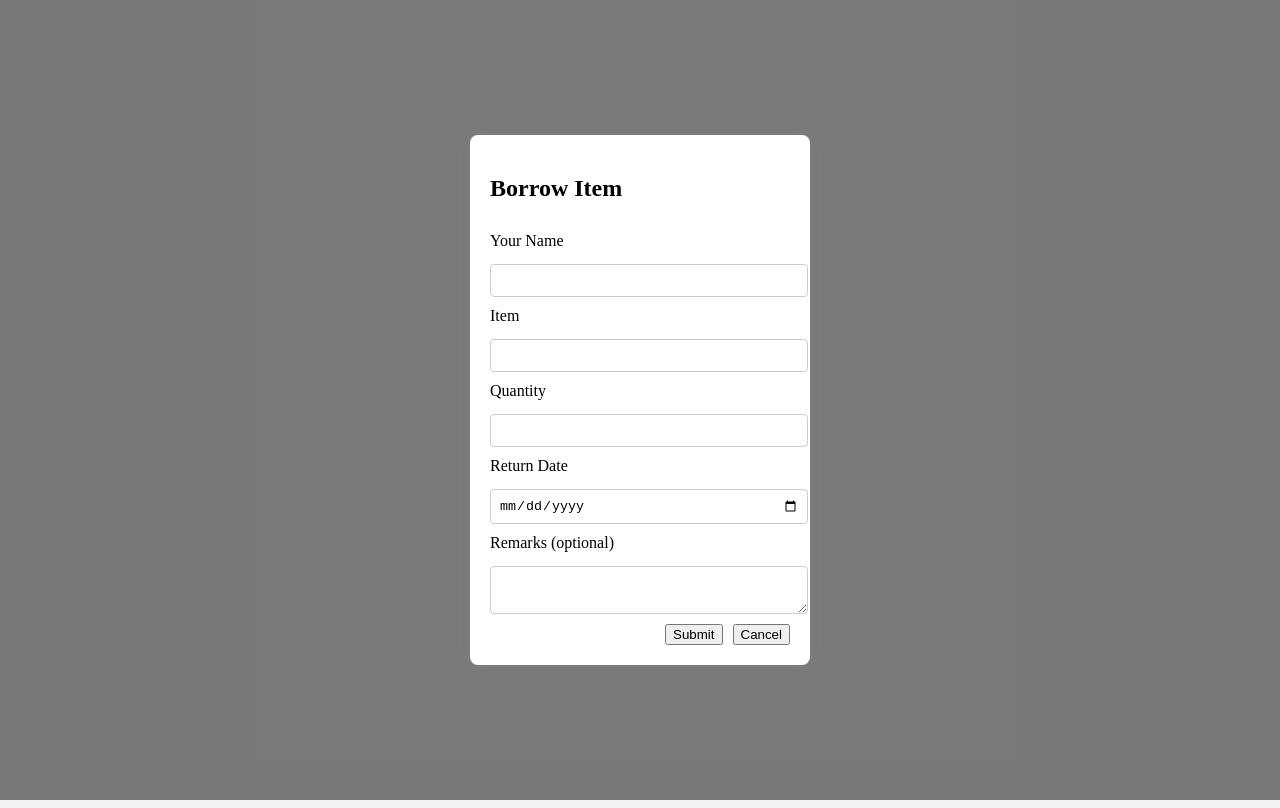
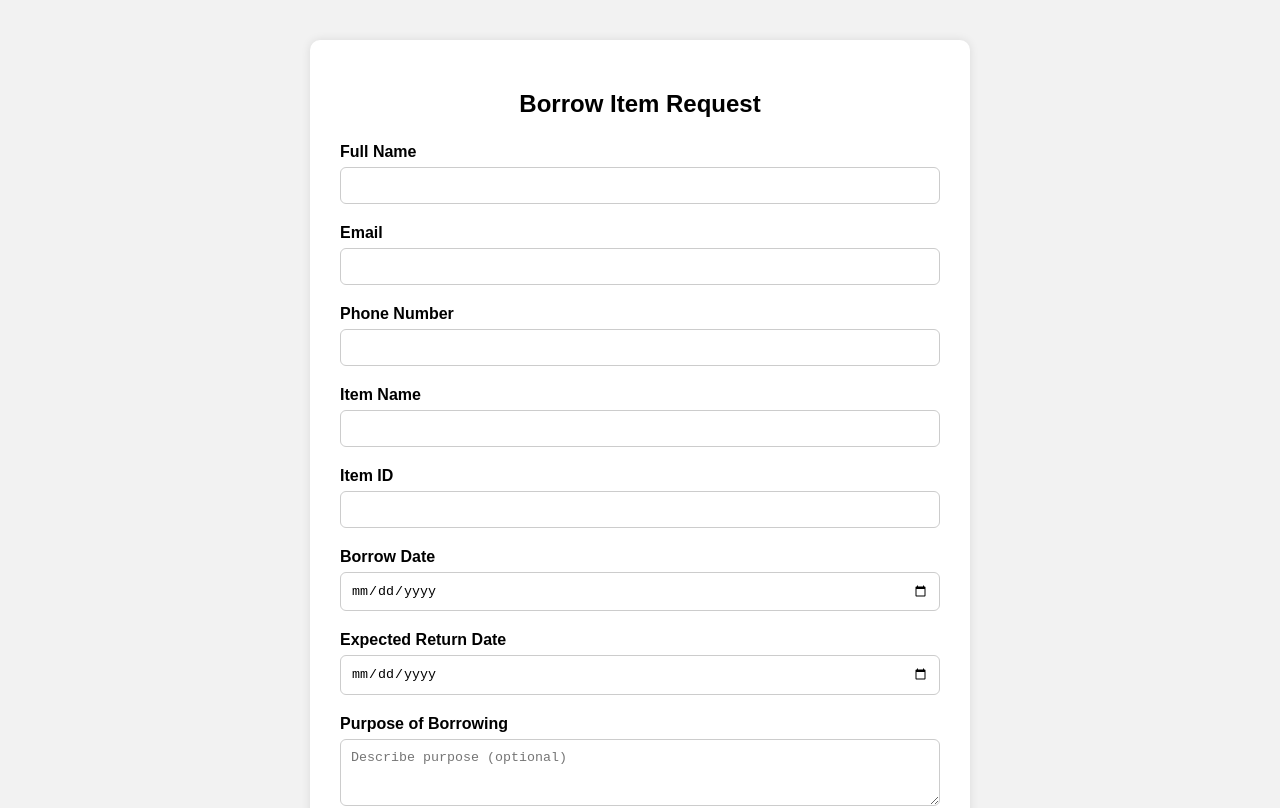
Before and after one commit to amrit-boro/Seller, a React (Vite) app: page /borrow/1 in a window 1280 px wide. Shown: the top 808 px of the page. Built offline with nearby package versions, Linux system fonts and the light colour scheme.

Commit message:
some features imple

```diff
--- a/src/features/Item/Borrow.jsx
+++ b/src/features/Item/Borrow.jsx
@@ -1,74 +1,269 @@
-import React, { useState } from "react";
-import { useSelector } from "react-redux";
-import { useLocation, useNavigate } from "react-router-dom";
+// import React, { useState } from "react";
+// import { useSelector } from "react-redux";
+// import { useLocation, useNavigate } from "react-router-dom";
+
+import { useState } from "react";
+
+// function Borrow() {
+//   const location = useLocation();
+//   const navigate = useNavigate();
+//   const username = useSelector((state) => state.user.username);
+//   const [showModal, setShowModal] = useState(false);
+//   const [formData, setFormData] = useState({
+//     name: "",
+//     quantity: "",
+//     returnDate: "",
+//     remarks: "",
+//   });
+//   const x = location.state;
+//   console.log(x);
+//   const { name } = location.state || {};
+
+//   const handleChange = (e) => {
+//     setFormData({ ...formData, [e.target.name]: e.target.value });
+//   };
+
+//   const handleSubmit = () => {
+//     // onSubmit(formData);
+//     setShowModal(false);
+//   };
+
+//   return (
+//     <>
+//       <div className="modal-overlay">
+//         <div className="modal-content">
+//           <h2>Borrow Item</h2>
+
+//           <label>Your Name</label>
+//           <input type="text" name="name" value={username} readOnly />
+
+//           <label>Item</label>
+//           <input type="text" value={name} readOnly />
+
+//           <label>Quantity</label>
+//           <input
+//             type="number"
+//             name="quantity"
+//             value={formData.quantity}
+//             onChange={handleChange}
+//           />
+
+//           <label>Return Date</label>
+//           <input
+//             type="date"
+//             name="returnDate"
+//             value={formData.returnDate}
+//             onChange={handleChange}
+//           />
+
+//           <label>Remarks (optional)</label>
+//           <textarea
+//             name="remarks"
+//             value={formData.remarks}
+//             onChange={handleChange}
+//           ></textarea>
+
+//           <div className="modal-buttons">
+//             <button onClick={handleSubmit}>Submit</button>
+//             <button onClick={() => navigate(-1)}>Cancel</button>
+//           </div>
+//         </div>
+//       </div>
+//     </>
+//   );
+// }
+
+// export default Borrow;
 
 function Borrow() {
-  const location = useLocation();
-  const navigate = useNavigate();
-  const username = useSelector((state) => state.user.username);
-  const [showModal, setShowModal] = useState(false);
   const [formData, setFormData] = useState({
-    name: "",
-    quantity: "",
+    fullName: "",
+    userId: "",
+    email: "",
+    phoneNumber: "",
+    organization: "",
+    itemName: "",
+    itemId: "",
+    category: "",
+    borrowDate: "",
     returnDate: "",
-    remarks: "",
+    purpose: "",
+    agreeTerms: false,
   });
-  const x = location.state;
-  console.log(x);
-  const { name } = location.state || {};
 
   const handleChange = (e) => {
-    setFormData({ ...formData, [e.target.name]: e.target.value });
+    const { name, value, type, checked } = e.target;
+    setFormData({
+      ...formData,
+      [name]: type === "checkbox" ? checked : value,
+    });
   };
 
-  const handleSubmit = () => {
-    // onSubmit(formData);
-    setShowModal(false);
+  const handleSubmit = (e) => {
+    e.preventDefault();
+    console.log("Borrow Request Submitted:", formData);
+    // You can add validation or send data to a server here
   };
 
   return (
-    <>
-      <div className="modal-overlay">
-        <div className="modal-content">
-          <h2>Borrow Item</h2>
+    <form style={styles.container} onSubmit={handleSubmit}>
+      <h2 style={styles.heading}>Borrow Item Request</h2>
 
-          <label>Your Name</label>
-          <input type="text" name="name" value={username} readOnly />
-
-          <label>Item</label>
-          <input type="text" value={name} readOnly />
-
-          <label>Quantity</label>
+      <label style={styles.label}>Full Name</label>
       <input
-            type="number"
-            name="quantity"
-            value={formData.quantity}
+        style={styles.input}
+        type="text"
+        name="fullName"
+        value={formData.fullName}
         onChange={handleChange}
+        required
       />
 
-          <label>Return Date</label>
+      <label style={styles.label}>Email</label>
       <input
+        style={styles.input}
+        type="email"
+        name="email"
+        value={formData.email}
+        onChange={handleChange}
+        required
+      />
+
+      <label style={styles.label}>Phone Number</label>
+      <input
+        style={styles.input}
+        type="tel"
+        name="phoneNumber"
+        value={formData.phoneNumber}
+        onChange={handleChange}
+        required
+      />
+
+      <label style={styles.label}>Item Name</label>
+      <input
+        style={styles.input}
+        type="text"
+        name="itemName"
+        value={formData.itemName}
+        onChange={handleChange}
+        required
+      />
+
+      <label style={styles.label}>Item ID</label>
+      <input
+        style={styles.input}
+        type="text"
+        name="itemId"
+        value={formData.itemId}
+        onChange={handleChange}
+        required
+      />
+
+      {/* <label style={styles.label}>Category</label>
+      <select
+        style={styles.input}
+        name="category"
+        value={formData.category}
+        onChange={handleChange}
+        required
+      >
+        <option value="">Select Category</option>
+        <option value="electronics">Electronics</option>
+        <option value="books">Books</option>
+        <option value="tools">Tools</option>
+        <option value="others">Others</option>
+      </select> */}
+
+      <label style={styles.label}>Borrow Date</label>
+      <input
+        style={styles.input}
+        type="date"
+        name="borrowDate"
+        value={formData.borrowDate}
+        onChange={handleChange}
+        required
+      />
+
+      <label style={styles.label}>Expected Return Date</label>
+      <input
+        style={styles.input}
         type="date"
         name="returnDate"
         value={formData.returnDate}
         onChange={handleChange}
+        required
       />
 
-          <label>Remarks (optional)</label>
+      <label style={styles.label}>Purpose of Borrowing</label>
       <textarea
-            name="remarks"
-            value={formData.remarks}
+        style={styles.input}
+        name="purpose"
+        rows="3"
+        value={formData.purpose}
         onChange={handleChange}
-          ></textarea>
+        placeholder="Describe purpose (optional)"
+      />
 
-          <div className="modal-buttons">
-            <button onClick={handleSubmit}>Submit</button>
-            <button onClick={() => navigate(-1)}>Cancel</button>
+      <div style={styles.checkboxContainer}>
+        <input
+          type="checkbox"
+          name="agreeTerms"
+          checked={formData.agreeTerms}
+          onChange={handleChange}
+          required
+        />
+        <label>I agree to the terms and conditions</label>
       </div>
-        </div>
-      </div>
-    </>
+
+      <button type="submit" style={styles.button}>
+        Submit Request
+      </button>
+    </form>
   );
 }
 
+const styles = {
+  container: {
+    maxWidth: "600px",
+    margin: "40px auto",
+    padding: "30px",
+    backgroundColor: "#fff",
+    borderRadius: "10px",
+    boxShadow: "0 0 10px rgba(0,0,0,0.1)",
+    fontFamily: "Arial, sans-serif",
+  },
+  label: {
+    display: "block",
+    marginBottom: "6px",
+    fontWeight: "bold",
+  },
+  input: {
+    width: "100%",
+    padding: "10px",
+    marginBottom: "20px",
+    border: "1px solid #ccc",
+    borderRadius: "6px",
+    boxSizing: "border-box",
+  },
+  checkboxContainer: {
+    display: "flex",
+    alignItems: "center",
+    marginBottom: "20px",
+  },
+  button: {
+    width: "100%",
+    padding: "12px",
+    backgroundColor: "#007BFF",
+    color: "white",
+    fontSize: "16px",
+    border: "none",
+    borderRadius: "6px",
+    cursor: "pointer",
+  },
+  heading: {
+    textAlign: "center",
+    marginBottom: "25px",
+  },
+};
+
 export default Borrow;
--- a/src/features/Item/ItemDettails.jsx
+++ b/src/features/Item/ItemDettails.jsx
@@ -36,44 +36,20 @@ function ItemDetails({
     <>
       <div className="product-preview-container">
         {/* Left: Image carousel */}
+
+        <div style={{ display: "flex", gap: "3px" }}>
           <div className="carousel">
             <button className="nav-arrow left">◀</button>
             <img src={img} alt="product" className="carousel-image" />
             <button className="nav-arrow right">▶</button>
           </div>
 
-        {/* Right: Product details */}
-        {/* <div className="product-details-panel">
-          <div className="profile-avatar-box">
-            <div
-              style={{ fontSize: "2rem", cursor: "pointer" }}
-              onClick={handleToggle}
-            >
-              <BsPersonCircle />
-            </div>
-            <div className="profile-name-tooltip">{SellerName}</div>
-          </div>
-
-          <h2>{itemName}</h2>
-          <p>
-            <strong>Seller:</strong> {SellerName}
-          </p>
-          <p>
-            <strong>Description:</strong> {itemDescription}
-          </p>
-          <p>
-            <strong>Location:</strong> {Location}
-          </p>
-          <button className="borrow-button" onClick={handleBorrow}>
-            Borrow
-          </button>
-        </div> */}
           <div
             style={{
               display: "flex",
               justifyContent: "center",
               alignItems: "center",
-            height: "70vh",
+              height: "43vh",
             }}
           >
             <div className="visit-profile-card">
@@ -115,7 +91,9 @@ function ItemDetails({
                 I sell beautiful handmade crafts, kitchenware, and home
                 accessories.
               </p>
-            <p className="visit-location">Delhi, India</p>
+              <p className="visit-location">
+                Guwahati Amingoan kalipahar India
+              </p>
               <p className="visit-rating">
                 ⭐ 4.7 <span>(128 reviews)</span>
               </p>
@@ -126,17 +104,44 @@ function ItemDetails({
               <p>
                 <strong>Phone:</strong> +91 98765 43210
               </p>
-            <p>
-              <strong>Website:</strong> <a href="#">https://janestore.com</a>
-            </p>
 
               <div className="visit-social-icons">
+                <div style={{ display: "flex", gap: "10px" }}>
                   <FaInstagram />
                   <FaFacebook />
                   <FaWhatsapp />
                   <FaLinkedin />
                 </div>
+                {/* Borrow */}
+                <div
+                  style={{
+                    backgroundColor: "#ffe600",
+                    padding: "10px 20px",
+                    fontWeight: "bold",
+                    border: "4px",
+                    color: "#676060",
+                    fontSize: "18px",
+                    boxShadow: "2px 2px 5px rgba(0, 0, 0, 0.2)",
+                    borderRadius: "5px",
+                    transition: "transform 0.2s ease",
+                    cursor: "pointer",
+                  }}
+                  onClick={handleBorrow}
+                >
+                  Borrow
                 </div>
+              </div>
+            </div>
+          </div>
+        </div>
+        <div className="product-about">
+          <h2>About this product</h2>
+          <p>
+            This sleek mechanical keyboard is designed for both gaming and
+            productivity. Featuring tactile switches, customizable keycaps, and
+            durable build quality, it's perfect for extended use. The braided
+            cable ensures longevity, and the minimal design fits into any setup.
+          </p>
         </div>
       </div>
     </>
```
Also changed, not shown: src/features/ui/VisitProfile.jsx (+12 -9 lines), src/index.css (+37 -11 lines). Lines whose indentation alone changed are shown as unchanged.
